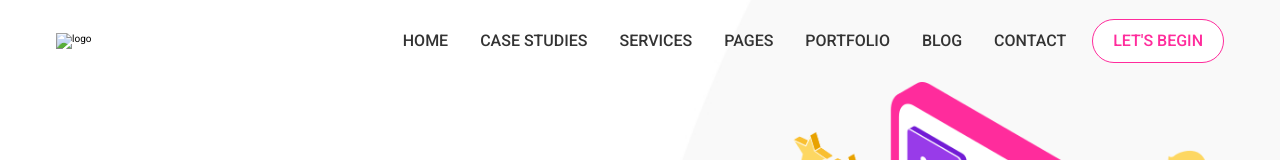
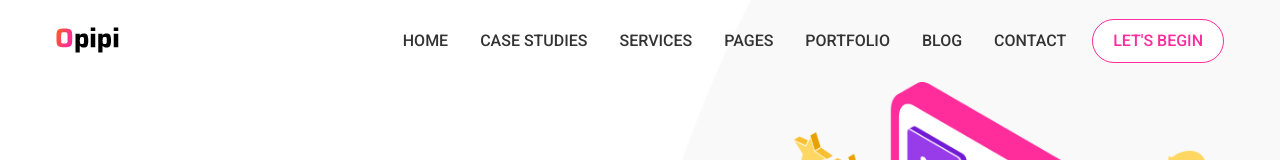
Before and after one commit to HoChiTai/opipi-clone, a plain HTML site: page index.html in a window 1280 px wide. Shown: the top 160 px of the page. Drawn offline with nearby package versions, Linux system fonts and the light colour scheme; the site is published under a folder, as on GitHub Pages, so addresses that start at the root find nothing.

Commit message:
update link logo.png

```diff
--- a/index.html
+++ b/index.html
@@ -26,7 +26,7 @@
         <div class="grid wide">
             <div class="nav">
                 <div class="logo">
-                    <img src="/assets/img/logo.png" alt="logo">
+                    <img src="./assets/img/logo.png" alt="logo">
                 </div>
                 <ul class="navbar">
                     <li class="navbar__item"><a href="#">home</a></li>
```
